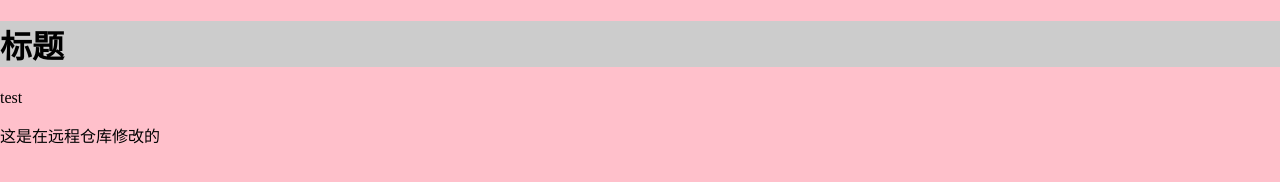
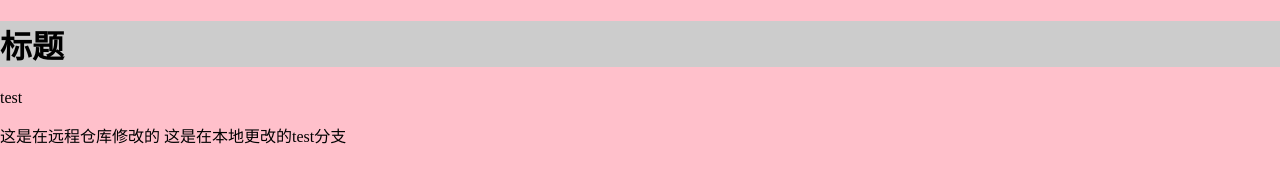
Before and after one commit to zhwblc/project_1, a plain HTML site: page index.html in a window 1280 px wide. Drawn offline with Linux system fonts and the light colour scheme.

Commit message:
测试本地推送

```diff
--- a/index.html
+++ b/index.html
@@ -13,7 +13,7 @@
 <body>
     <h1>标题</h1>
     <p>test</p>
-    这是在远程仓库修改的
+    这是在远程仓库修改的 这是在本地更改的test分支
 </body>
 
 </html>
```
